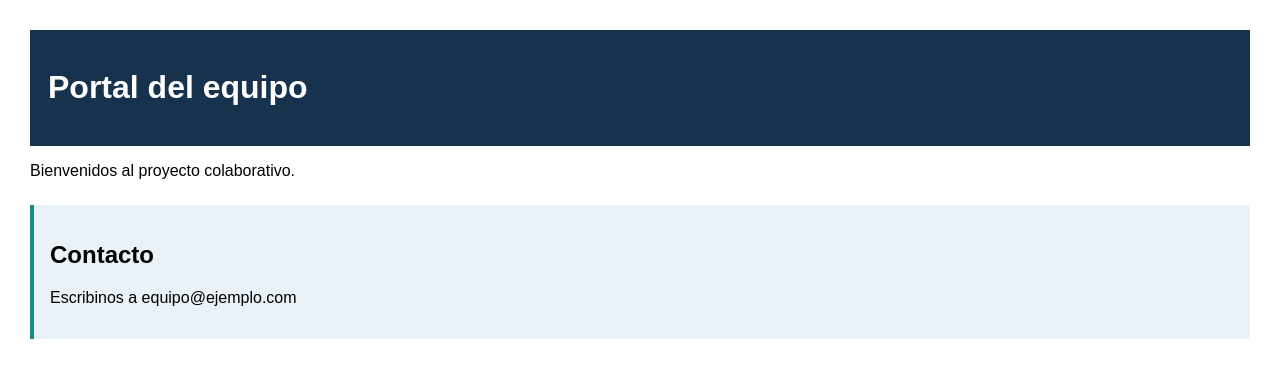
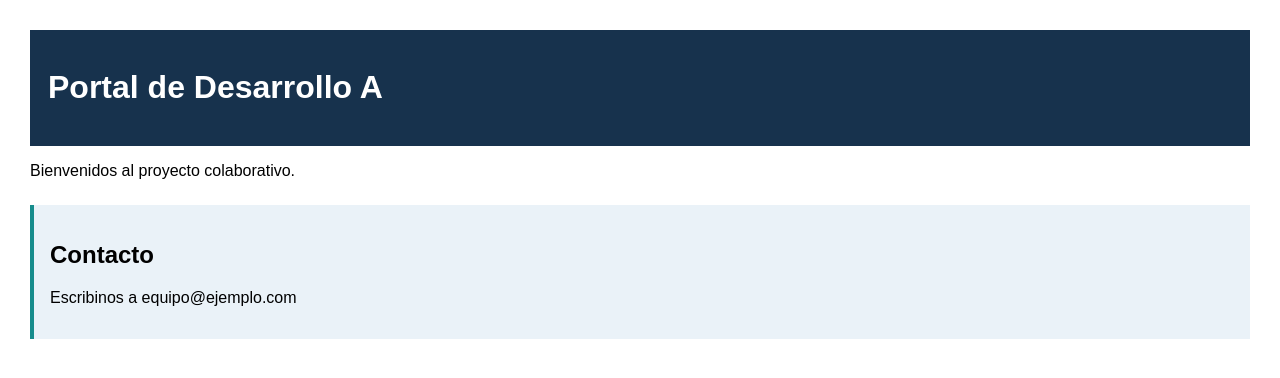
Before and after one commit to Mbejutactico/practica2-equipo-web_tn, a plain HTML site: page index.html in a window 1280 px wide. Drawn offline with Linux system fonts and the light colour scheme.

Commit message:
Actualiza titulo desde desarrollador A

```diff
--- a/index.html
+++ b/index.html
@@ -7,7 +7,7 @@
 </head>
 <body>
   <header>
-    <h1>Portal del equipo</h1>
+    <h1>Portal de Desarrollo A</h1>
   </header>
   <main>
     <p>Bienvenidos al proyecto colaborativo.</p>
```
